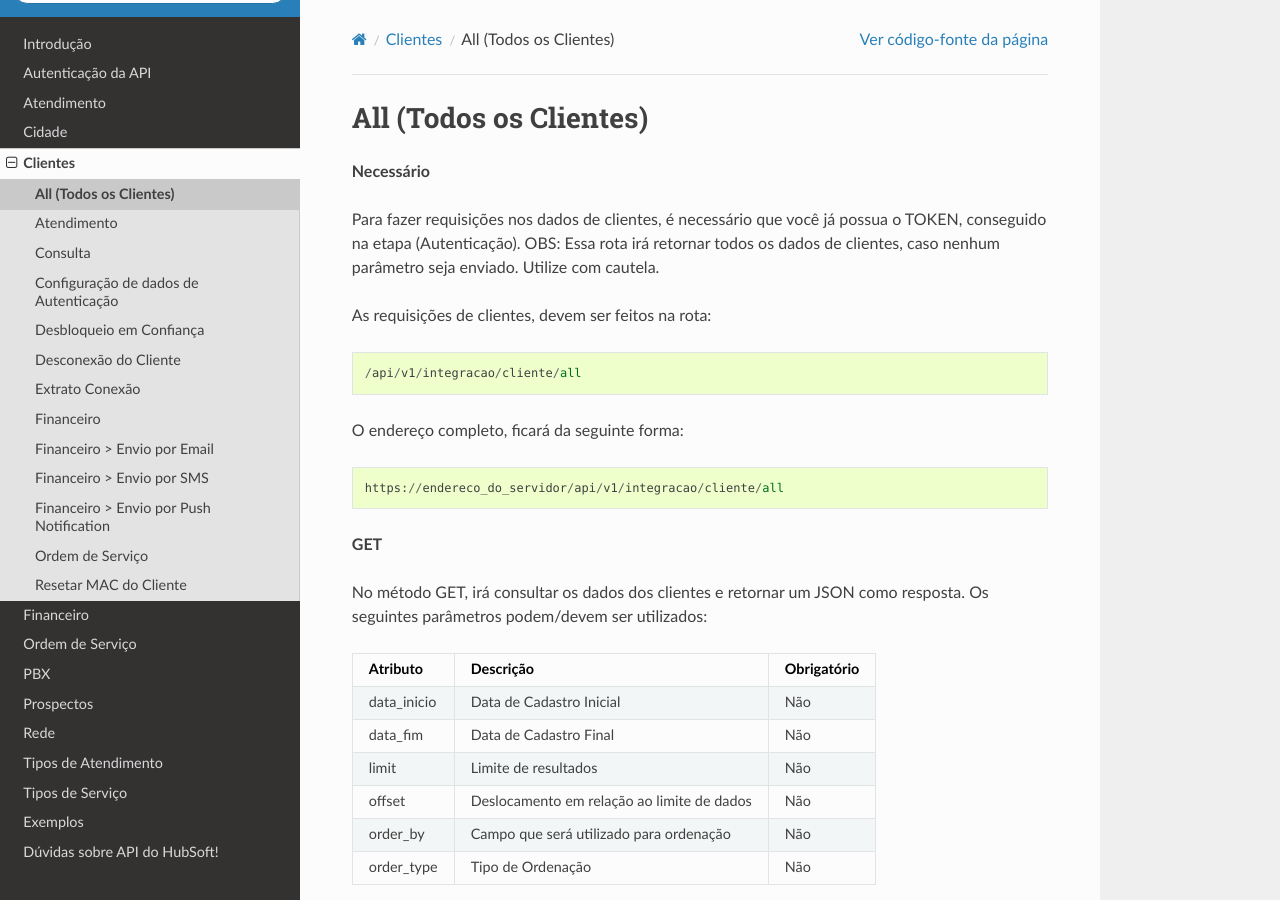
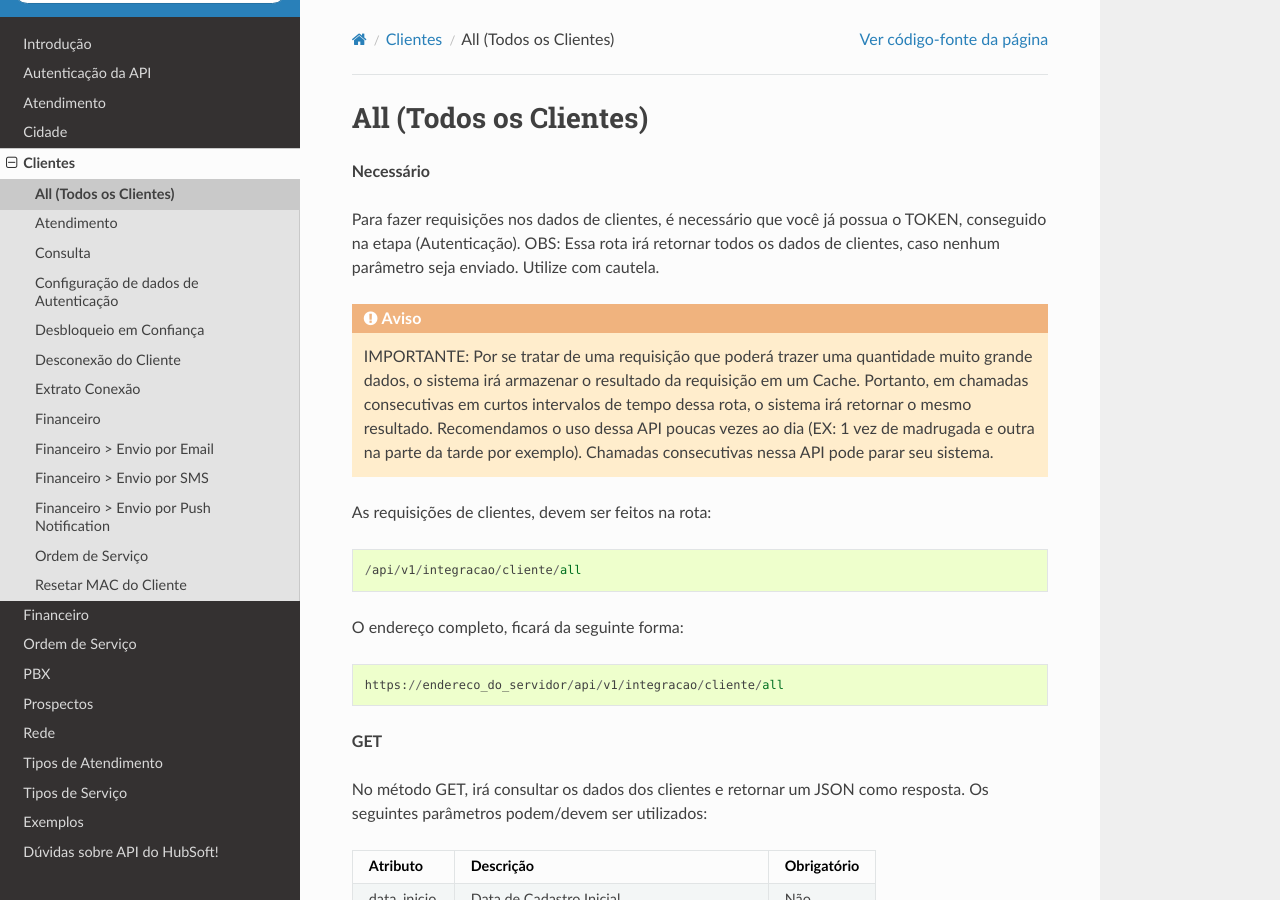
Before and after one commit to hubsoftbrasil/api, a Sphinx documentation site: the page built from docs/source/clientes/all.rst, in a window 1280 px wide and 900 px high. Built offline with Sphinx 7.4.7 and the Read the Docs theme 2.0.0, drawn with Linux system fonts in a browser that asks for light colours; pages that are not in the unit, such as notebooks, are missing from menus; some of the changed text lies outside the part shown.

Commit message:
Update all.rst

```diff
--- a/docs/source/clientes/all.rst
+++ b/docs/source/clientes/all.rst
@@ -5,6 +5,10 @@ All (Todos os Clientes)
 
 Para fazer requisições nos dados de clientes, é necessário que você já possua o TOKEN, conseguido na etapa (Autenticação).
 OBS: Essa rota irá retornar todos os dados de clientes, caso nenhum parâmetro seja enviado. Utilize com cautela.
+
+.. warning::
+
+	IMPORTANTE: Por se tratar de uma requisição que poderá trazer uma quantidade muito grande dados, o sistema irá armazenar o resultado da requisição em um Cache. Portanto, em chamadas consecutivas em curtos intervalos de tempo dessa rota, o sistema irá retornar o mesmo resultado. Recomendamos o uso dessa API poucas vezes ao dia (EX: 1 vez de madrugada e outra na parte da tarde por exemplo). Chamadas consecutivas nessa API pode parar seu sistema.
 
 As requisições de clientes, devem ser feitos na rota::
 
```
Also changed, not shown: other parts of docs/source/clientes/all.rst (+2 -4 lines).
